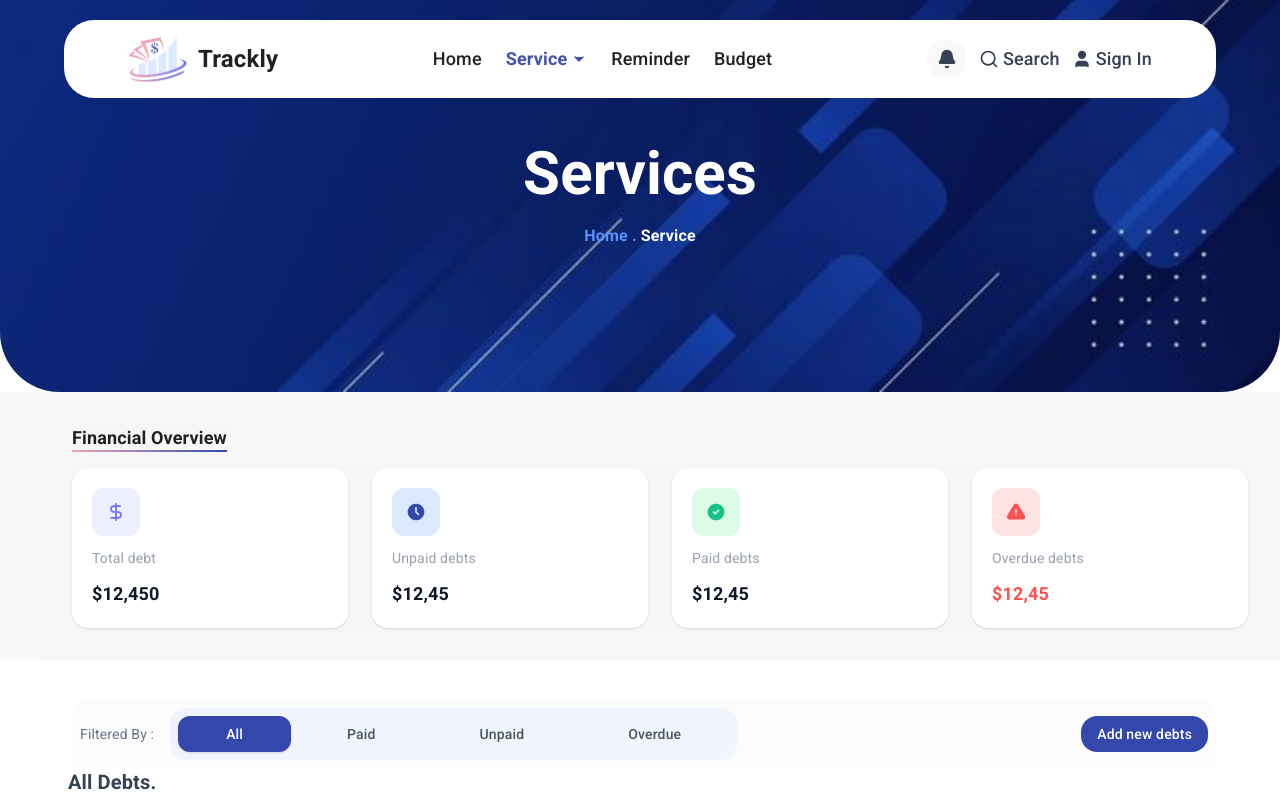
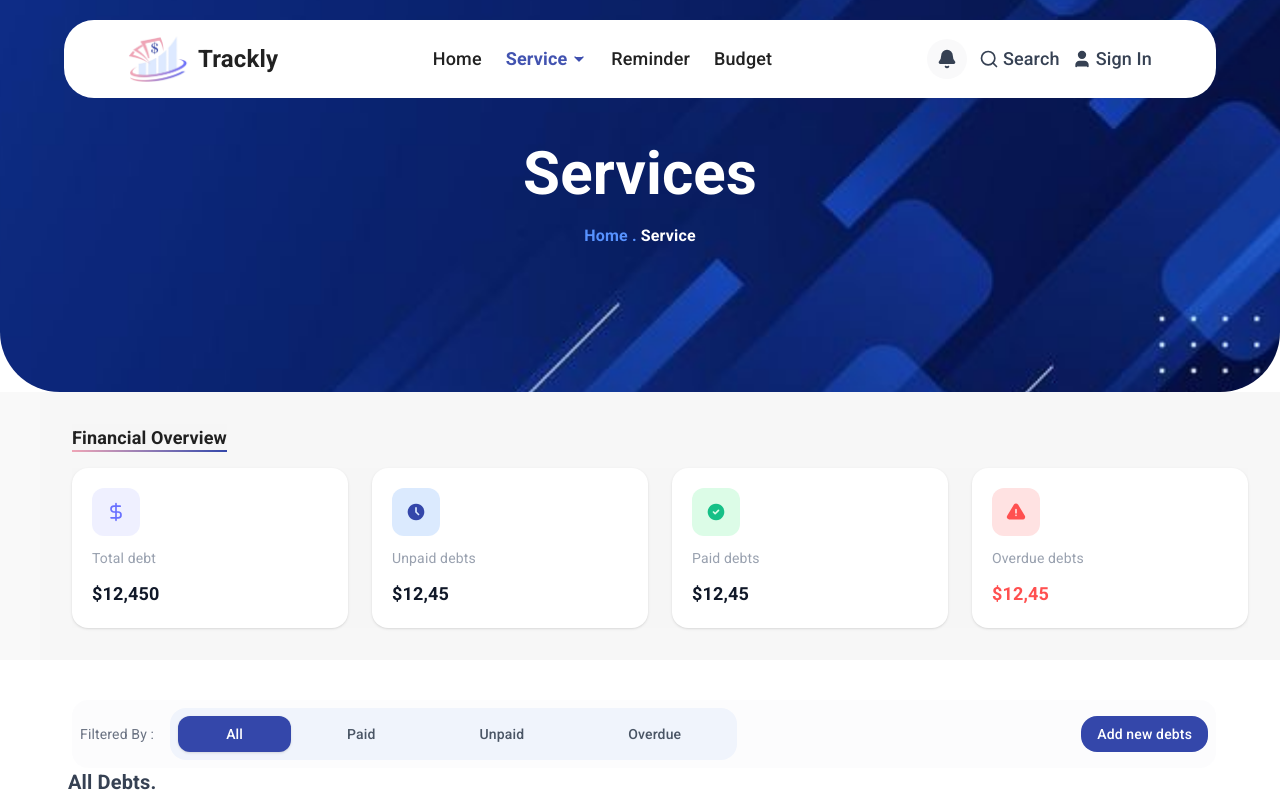
Before and after one commit to Seraj-Omar/Personal-Finance-and-Bill-Splitting-Assistant, a Next.js app: page /services/debts in a window 1280 px wide. Shown: the top 800 px of the page. Built offline with nearby package versions, Linux system fonts and the light colour scheme.

Commit message:
add 404 page

```diff
--- /dev/null
+++ b/src/app/not-found.tsx
@@ -0,0 +1,86 @@
+"use client"
+
+import Link from "next/link"
+
+export default function NotFound() {
+  return (
+    <main className="min-h-screen bg-background text-foreground flex items-center justify-center px-6">
+      <div className="w-full max-w-3xl">
+        {/* Card */}
+        <div className="relative overflow-hidden rounded-3xl border border-[#3447aa33] bg-white/80 backdrop-blur-xl shadow-2xl">
+          {/* Top Bar (Blue Only) */}
+          <div
+            className="h-2 w-full"
+            style={{
+              background: "#3447aaee",
+            }}
+          />
+
+          <div className="p-10 sm:p-14 text-center">
+            {/* Badge */}
+            <div
+              className="mx-auto inline-flex items-center gap-2 rounded-full px-4 py-2 text-sm font-semibold text-white shadow-md"
+              style={{ background: "#3447aaee" }}
+            >
+              Oops! Page Not Found
+            </div>
+
+            {/* 404 Big */}
+            <h1 className="mt-6 text-7xl sm:text-8xl font-extrabold tracking-tight main-text-color">
+              404
+            </h1>
+
+            {/* Title */}
+            <h2 className="mt-4 text-2xl sm:text-3xl font-bold">
+              We couldn’t find that page
+            </h2>
+
+            {/* Description */}
+            <p className="mt-3 text-base sm:text-lg text-black/60">
+              The page you’re looking for might have been moved, deleted, or
+              never existed.
+            </p>
+
+            {/* Buttons */}
+            <div className="mt-8 flex flex-col sm:flex-row items-center justify-center gap-4">
+              <Link
+                href="/"
+                className="w-full sm:w-auto rounded-2xl px-6 py--3 font-semibold text-white shadow-lg transition hover:opacity-90"
+                style={{ background: "#3447aaee" }}
+              >
+                Back to Home
+              </Link>
+
+              <button
+                onClick={() => window.history.back()}
+                className="w-full sm:w-auto rounded-2xl px-6 py-3 font-semibold border transition"
+                style={{
+                  color: "#3447aaee",
+                  borderColor: "#3447aa55",
+                  background: "#ffffff",
+                }}
+              >
+                Go Back
+              </button>
+            </div>
+
+            {/* Bottom small text */}
+            <p className="mt-10 text-sm text-black/40">
+              If you think this is a mistake, please contact support.
+            </p>
+          </div>
+
+          {/* Decorative Blue Blobs */}
+          <div
+            className="pointer-events-none absolute -top-20 -left-20 h-64 w-64 rounded-full blur-3xl opacity-30"
+            style={{ background: "#3447aaee" }}
+          />
+          <div
+            className="pointer-events-none absolute -bottom-20 -right-20 h-64 w-64 rounded-full blur-3xl opacity-30"
+            style={{ background: "#3447aaee" }}
+          />
+        </div>
+      </div>
+    </main>
+  )
+}
--- a/src/shared/ui/page-hero/PageHero.tsx
+++ b/src/shared/ui/page-hero/PageHero.tsx
@@ -1,3 +1,5 @@
+import Image from "next/image"
+
 type PageHeroProps = {
   title: string
   breadcrumb?: string[]
@@ -6,18 +8,26 @@ type PageHeroProps = {
 
 const PageHero = ({ title, breadcrumb, bgImage = "/hero-image.jpg" }: PageHeroProps) => {
   return (
-    <section
-      className="relative overflow-hidden rounded-b-[60px] w-full py-12
-"
-      style={{
-        backgroundImage: `url(${bgImage})`,
-        backgroundSize: "cover",
-        backgroundRepeat: "no-repeat",
-        backgroundPosition: "bottom right", //
-      }}
-    >
-      <div className="absolute inset-0 bg-[#0B1D5B]/20" />
+    <section className="relative overflow-hidden rounded-b-[60px] w-full py-12">
 
+      <div className="absolute inset-0">
+        <Image
+          src={bgImage}
+          alt="hero background"
+          fill
+          priority
+          quality={100}
+          className="object-cover scale-[1.15]"
+          style={{
+            objectPosition: "85% 75%",
+          }}
+        />
+      </div>
+
+      {/* Overlay */}
+      {/* <div className="absolute inset-0 bg-[#0B1D5B]/30" /> */}
+
+      {/*  Content */}
       <div className="relative z-10 max-w-7xl mx-auto px-8 py-24 text-center">
         <h1 className="text-6xl font-bold text-white mb-2">{title}</h1>
 
@@ -28,11 +38,7 @@ const PageHero = ({ title, breadcrumb, bgImage = "/hero-image.jpg" }: PageHeroPr
               return (
                 <span
                   key={index}
-                  className={
-                    isLast
-                      ? "text-white font-bold"
-                      : "text-[#5792FF] hover:text-white transition"
-                  }
+                  className={isLast ? "text-white font-bold" : "text-[#5792FF]  transition"}
                 >
                   {item}
                   {!isLast && " . "}
```
